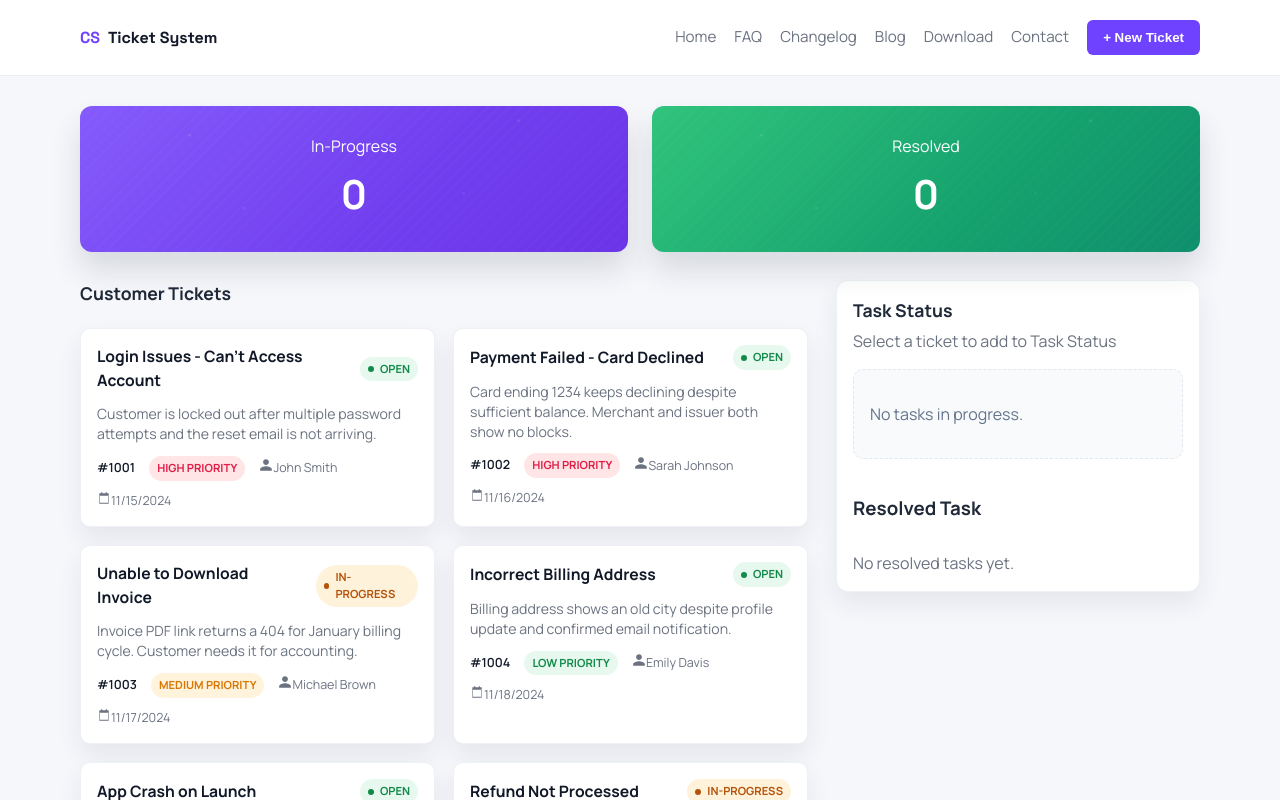
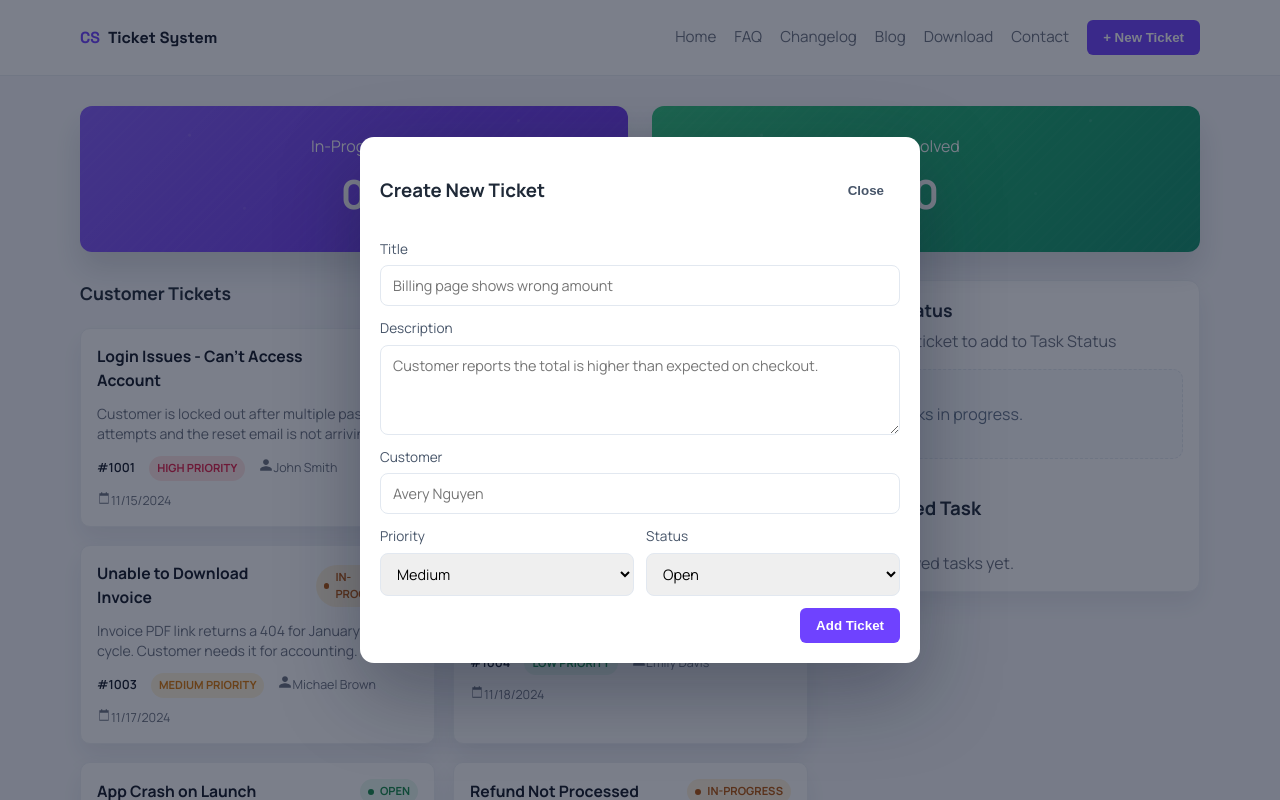
Before and after one commit to mdOmarfaruk151/customer-support-zone, a React (Vite) app: page / in a window 1280 px wide. Both pictures are taken after a click on the button "+ New Ticket". Shown: the top 800 px of the page. Built offline with nearby package versions, Linux system fonts and the light colour scheme.

Commit message:
Add new ticket modal flow

```diff
--- a/src/App.css
+++ b/src/App.css
@@ -340,6 +340,84 @@
   font-size: 0.85rem;
 }
 
+.modal-backdrop {
+  position: fixed;
+  inset: 0;
+  background: rgba(15, 23, 42, 0.55);
+  display: flex;
+  align-items: center;
+  justify-content: center;
+  padding: 20px;
+  z-index: 20;
+}
+
+.modal {
+  width: min(560px, 100%);
+  background: #ffffff;
+  border-radius: 14px;
+  padding: 20px;
+  box-shadow: 0 30px 80px rgba(15, 23, 42, 0.35);
+  display: flex;
+  flex-direction: column;
+  gap: 16px;
+}
+
+.modal-header {
+  display: flex;
+  align-items: center;
+  justify-content: space-between;
+  gap: 12px;
+}
+
+.modal-body {
+  display: flex;
+  flex-direction: column;
+  gap: 12px;
+}
+
+.modal-body label {
+  display: flex;
+  flex-direction: column;
+  gap: 6px;
+  font-size: 0.85rem;
+  color: #475569;
+}
+
+.modal-body input,
+.modal-body textarea,
+.modal-body select {
+  border: 1px solid #e2e8f0;
+  border-radius: 8px;
+  padding: 10px 12px;
+  font-size: 0.9rem;
+  font-family: inherit;
+}
+
+.modal-body textarea {
+  min-height: 90px;
+  resize: vertical;
+}
+
+.modal-row {
+  display: grid;
+  grid-template-columns: repeat(2, minmax(0, 1fr));
+  gap: 12px;
+}
+
+.modal-actions {
+  display: flex;
+  justify-content: flex-end;
+}
+
+.btn-ghost {
+  background: transparent;
+  color: #475569;
+}
+
+.btn-ghost:hover {
+  background: #f1f5f9;
+}
+
 .empty-state {
   background: #f8fafc;
   border: 1px dashed #e2e8f0;
@@ -437,6 +515,10 @@
     justify-content: flex-start;
   }
 
+  .modal-row {
+    grid-template-columns: 1fr;
+  }
+
   .footer-grid {
     grid-template-columns: 1fr;
   }
--- a/src/App.jsx
+++ b/src/App.jsx
@@ -7,12 +7,21 @@ import Banner from './components/Banner';
 import TicketGrid from './components/TicketGrid';
 import TaskStatus from './components/TaskStatus';
 import Footer from './components/Footer';
+import NewTicketModal from './components/NewTicketModal';
 import ticketsData from './data/tickets';
 
 function App() {
   const [tickets, setTickets] = useState(ticketsData);
   const [tasks, setTasks] = useState([]);
   const [resolved, setResolved] = useState([]);
+  const [isModalOpen, setIsModalOpen] = useState(false);
+  const [newTicket, setNewTicket] = useState({
+    title: '',
+    description: '',
+    customer: '',
+    priority: 'Medium',
+    status: 'Open',
+  });
 
   const handleSelectTicket = (ticket) => {
     const exists = tasks.some((task) => task.id === ticket.id);
@@ -35,9 +44,46 @@ function App() {
     toast.success('Ticket marked as resolved.');
   };
 
+  const handleOpenModal = () => {
+    setIsModalOpen(true);
+  };
+
+  const handleCloseModal = () => {
+    setIsModalOpen(false);
+  };
+
+  const handleFormChange = (event) => {
+    const { name, value } = event.target;
+    setNewTicket((prev) => ({ ...prev, [name]: value }));
+  };
+
+  const handleCreateTicket = (event) => {
+    event.preventDefault();
+    const allIds = [...tickets, ...tasks, ...resolved].map((ticket) => Number(ticket.id));
+    const nextId = Math.max(1000, ...allIds) + 1;
+    const createdAt = new Date().toISOString().slice(0, 10);
+
+    const ticket = {
+      id: String(nextId),
+      ...newTicket,
+      createdAt,
+    };
+
+    setTickets((prev) => [ticket, ...prev]);
+    setNewTicket({
+      title: '',
+      description: '',
+      customer: '',
+      priority: 'Medium',
+      status: 'Open',
+    });
+    setIsModalOpen(false);
+    toast.success('New ticket created.');
+  };
+
   return (
     <div className="app">
-      <Navbar />
+      <Navbar onNewTicket={handleOpenModal} />
       <Banner inProgressCount={tasks.length} resolvedCount={resolved.length} />
       <main className="main">
         <div className="container main-grid">
@@ -46,6 +92,13 @@ function App() {
         </div>
       </main>
       <Footer />
+      <NewTicketModal
+        isOpen={isModalOpen}
+        form={newTicket}
+        onChange={handleFormChange}
+        onSubmit={handleCreateTicket}
+        onClose={handleCloseModal}
+      />
       <ToastContainer position="top-right" autoClose={2200} />
     </div>
   );
--- a/src/components/Navbar.jsx
+++ b/src/components/Navbar.jsx
@@ -1,6 +1,6 @@
 const navItems = ['Home', 'FAQ', 'Changelog', 'Blog', 'Download', 'Contact'];
 
-function Navbar() {
+function Navbar({ onNewTicket }) {
   return (
     <header className="navbar">
       <div className="container navbar-inner">
@@ -14,7 +14,7 @@ function Navbar() {
               {item}
             </a>
           ))}
-          <button className="btn btn-primary" type="button">
+          <button className="btn btn-primary" type="button" onClick={onNewTicket}>
             + New Ticket
           </button>
         </nav>
--- /dev/null
+++ b/src/components/NewTicketModal.jsx
@@ -0,0 +1,72 @@
+function NewTicketModal({ isOpen, form, onChange, onSubmit, onClose }) {
+  if (!isOpen) return null;
+
+  return (
+    <div className="modal-backdrop" role="dialog" aria-modal="true">
+      <div className="modal">
+        <div className="modal-header">
+          <h3>Create New Ticket</h3>
+          <button className="btn btn-ghost" type="button" onClick={onClose}>
+            Close
+          </button>
+        </div>
+        <form className="modal-body" onSubmit={onSubmit}>
+          <label>
+            Title
+            <input
+              name="title"
+              value={form.title}
+              onChange={onChange}
+              placeholder="Billing page shows wrong amount"
+              required
+            />
+          </label>
+          <label>
+            Description
+            <textarea
+              name="description"
+              value={form.description}
+              onChange={onChange}
+              placeholder="Customer reports the total is higher than expected on checkout."
+              required
+            />
+          </label>
+          <label>
+            Customer
+            <input
+              name="customer"
+              value={form.customer}
+              onChange={onChange}
+              placeholder="Avery Nguyen"
+              required
+            />
+          </label>
+          <div className="modal-row">
+            <label>
+              Priority
+              <select name="priority" value={form.priority} onChange={onChange}>
+                <option value="High">High</option>
+                <option value="Medium">Medium</option>
+                <option value="Low">Low</option>
+              </select>
+            </label>
+            <label>
+              Status
+              <select name="status" value={form.status} onChange={onChange}>
+                <option value="Open">Open</option>
+                <option value="In-Progress">In-Progress</option>
+              </select>
+            </label>
+          </div>
+          <div className="modal-actions">
+            <button className="btn btn-primary" type="submit">
+              Add Ticket
+            </button>
+          </div>
+        </form>
+      </div>
+    </div>
+  );
+}
+
+export default NewTicketModal;
```
